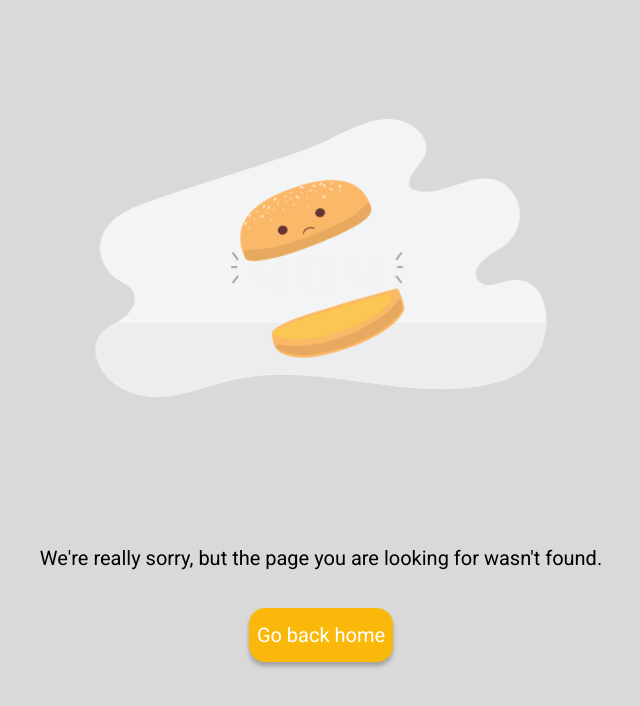
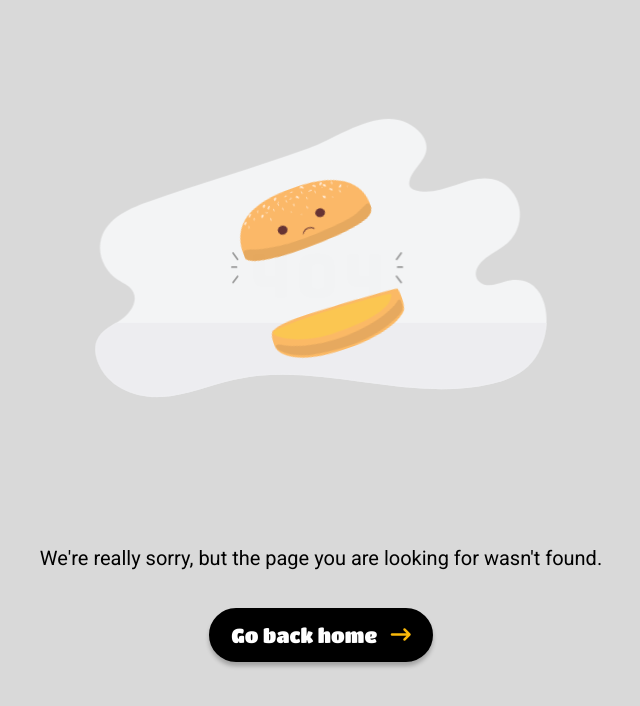
Before and after one commit to RichardMartinec/404-food-v1, a plain HTML site: page Unique_404_Animated_Svg-main/index.html in a window 1280 px wide. Shown: the whole page, without its empty margins (319-959 px from the left). Drawn offline with Linux system fonts and the light colour scheme.

Commit message:
Add files via upload

```diff
--- a/Unique_404_Animated_Svg-main/index.html
+++ b/Unique_404_Animated_Svg-main/index.html
@@ -3,6 +3,7 @@
 <head>
     <title>404 - Page Not Found</title>
   <link rel="stylesheet" href="style.css">
+  <script src="https://kit.fontawesome.com/394f154ebb.js" crossorigin="anonymous"></script>
 </head>
 <body class="body">
 <div class="main">
@@ -50,8 +51,10 @@
 </svg>
 </div>
 <p class="txt">We're really sorry, but the page you are looking for wasn't found.</p>
-<btn class="btn">Go back home</btn>
-
+<btn class="btn">
+    <p class="btn_text">Go back home</p>&nbsp;&nbsp;&nbsp;
+    <i class="fa-solid fa-arrow-right-long" style="color: #FAB90A"></i>
+</btn>
 
 </body>
 </html>
--- a/Unique_404_Animated_Svg-main/style.css
+++ b/Unique_404_Animated_Svg-main/style.css
@@ -1,4 +1,5 @@
 @import url('https://fonts.googleapis.com/css2?family=Roboto:ital,wght@0,100;0,300;0,400;0,500;0,700;0,900;1,100;1,300;1,400;1,500;1,700;1,900&display=swap');
+@import url('https://fonts.googleapis.com/css2?family=Titan+One&display=swap');
 
 .fundo{
     animation: scales 3s alternate  infinite;
@@ -94,27 +95,30 @@
   .btn {
     margin: 0px auto;
     position: relative;
-    width: 140px;
+    width: 220px;
     height: 50px;
     border: 2px solid;
     display: flex;
     align-items: center;
     justify-content: center;
-    font-family: 'Roboto';
-    background-color: #FAB90A;
-    border-color: #FAB90A;
+    font-family: 'Titan One';
+    background-color: #000;
+    border-color: #000;
     color:#FFFFFF;
     box-shadow: 0px 4px 4px rgba(0, 0, 0, 0.25);
-    border-radius: 16px;
+    border-radius: 30px;
     font-weight: 400;
     font-size: 20px;
     transition: ease-out 0.3s;
     z-index: 1;
+
   }
 
   .btn:hover {
-    color: #FAB90A;
+    color: #000;
     cursor: pointer;
+    padding-right: 24px;
+    padding-left: 8px;
   }
 
   .btn:before{
@@ -127,7 +131,7 @@
     opacity: 0;
     content: "";
     background-color: #FFFFFF;
-    border-radius: 16px;
+    border-radius: 30px;
   }
 
   .btn:hover:before {
```
